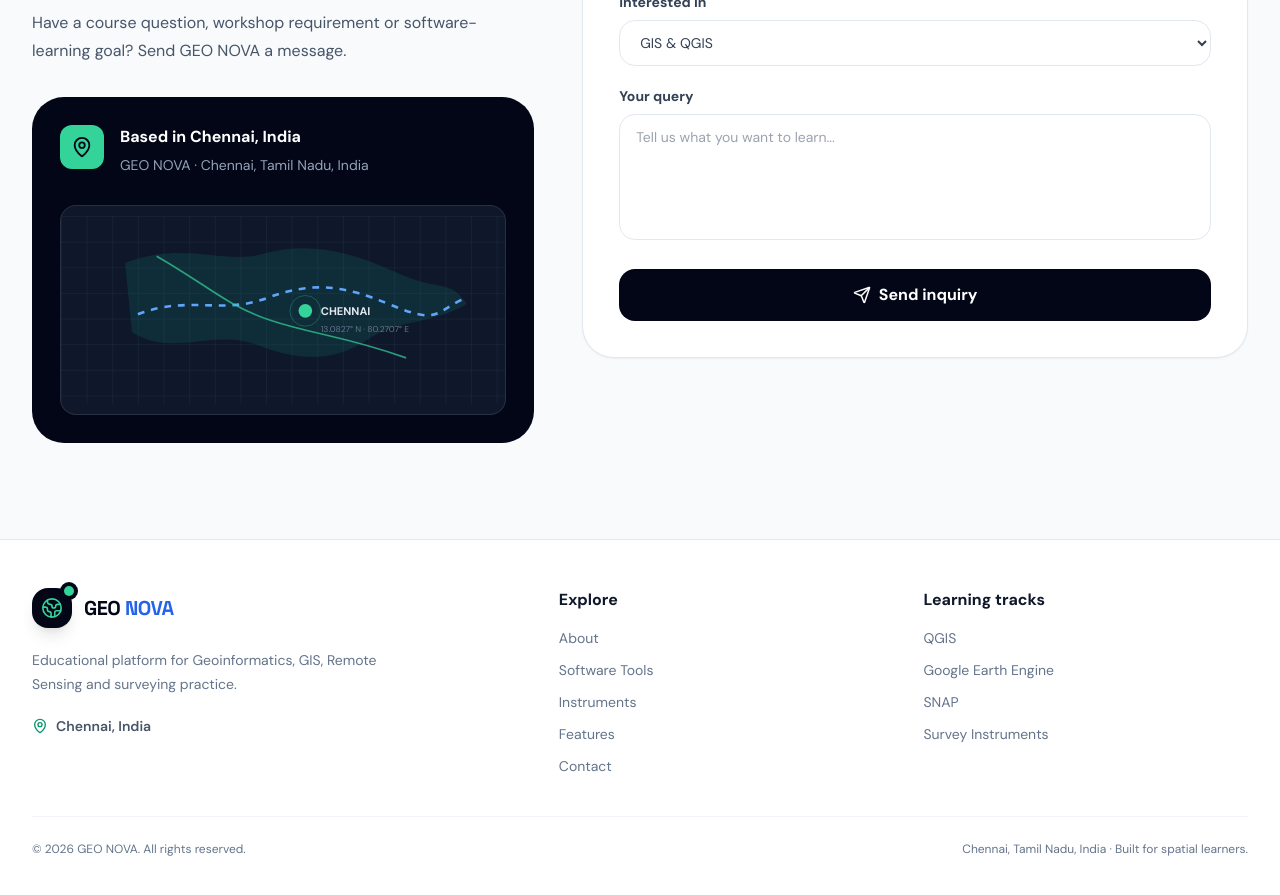
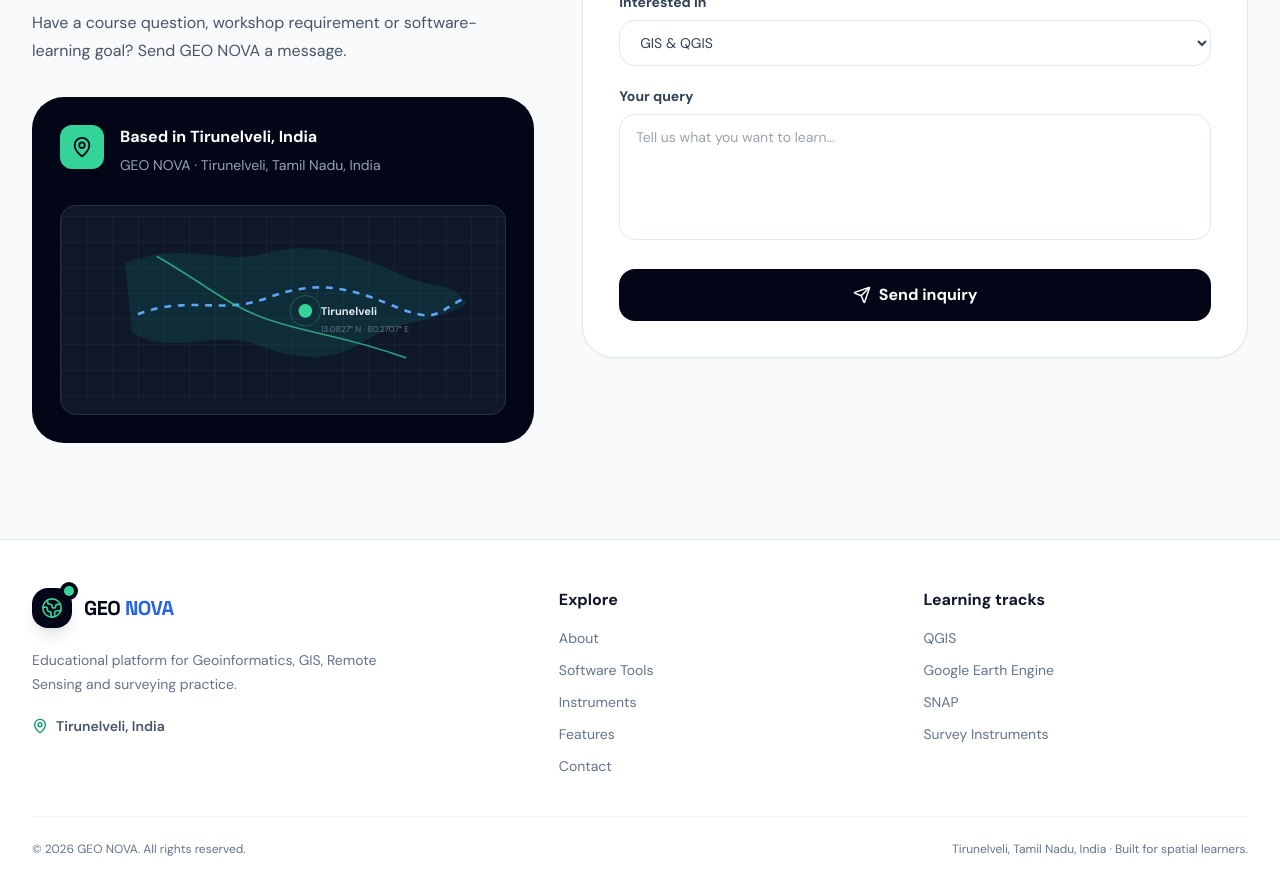
Before and after one commit to geonova50/geo-nova, a React (Vite) app: page / in a window 1280 px wide. Shown: the part 4780-5675 px from the top of the page. Built offline with nearby package versions, Linux system fonts and the light colour scheme.

Commit message:
Update App.jsx

```diff
--- a/src/App.jsx
+++ b/src/App.jsx
@@ -352,19 +352,19 @@
                   <div className="flex items-start gap-4">
                     <div className="grid h-11 w-11 shrink-0 place-items-center rounded-xl bg-emerald-400 text-slate-950"><MapPin size={22}/></div>
                     <div>
-                      <p className="font-bold">Based in Chennai, India</p>
-                      <p className="mt-1 text-sm leading-6 text-slate-400">GEO NOVA · Chennai, Tamil Nadu, India</p>
+                      <p className="font-bold">Based in Tirunelveli, India</p>
+                      <p className="mt-1 text-sm leading-6 text-slate-400">GEO NOVA · Tirunelveli, Tamil Nadu, India</p>
                     </div>
                   </div>
                   <div className="mt-7 overflow-hidden rounded-2xl border border-white/10 bg-slate-900">
-                    <svg viewBox="0 0 520 220" className="h-52 w-full" role="img" aria-label="Stylized map of Chennai">
+                    <svg viewBox="0 0 520 220" className="h-52 w-full" role="img" aria-label="Stylized map of Tirunelveli">
                       <defs><pattern id="mgrid" width="30" height="30" patternUnits="userSpaceOnUse"><path d="M 30 0 L 0 0 0 30" fill="none" stroke="#334155" strokeWidth="1"/></pattern></defs>
                       <rect width="520" height="220" fill="url(#mgrid)" opacity=".55"/>
                       <path d="M75 55 C145 28 190 58 238 44 S337 40 390 65 S454 72 475 103 C432 128 396 120 358 145 S281 171 230 151 S132 166 83 136 Z" fill="#0f766e" opacity=".22"/>
                       <path d="M90 115 C150 92 188 116 241 96 S331 81 386 104 S438 113 469 98" fill="none" stroke="#60a5fa" strokeWidth="3" strokeDasharray="8 8"/>
                       <path d="M112 47 C173 82 194 105 245 122 S331 140 404 166" fill="none" stroke="#34d399" strokeWidth="2" opacity=".7"/>
                       <circle cx="286" cy="111" r="8" fill="#34d399"/><circle cx="286" cy="111" r="18" fill="none" stroke="#34d399" opacity=".35"/>
-                      <text x="304" y="116" fill="#e2e8f0" fontSize="13" fontWeight="700">CHENNAI</text>
+                      <text x="304" y="116" fill="#e2e8f0" fontSize="13" fontWeight="700">Tirunelveli</text>
                       <text x="304" y="136" fill="#64748b" fontSize="10">13.0827° N · 80.2707° E</text>
                     </svg>
                   </div>
@@ -403,7 +403,7 @@
             <div>
               <Logo />
               <p className="mt-5 max-w-sm text-sm leading-6 text-slate-500">Educational platform for Geoinformatics, GIS, Remote Sensing and surveying practice.</p>
-              <div className="mt-5 flex items-center gap-2 text-sm font-semibold text-slate-600"><MapPin size={16} className="text-emerald-600"/> Chennai, India</div>
+              <div className="mt-5 flex items-center gap-2 text-sm font-semibold text-slate-600"><MapPin size={16} className="text-emerald-600"/> Tirunelveli, India</div>
             </div>
             <div>
               <p className="font-bold">Explore</p>
@@ -423,7 +423,7 @@
           </div>
           <div className="mt-10 flex flex-col justify-between gap-3 border-t border-slate-100 pt-6 text-xs text-slate-500 sm:flex-row">
             <p>© {new Date().getFullYear()} GEO NOVA. All rights reserved.</p>
-            <p>Chennai, Tamil Nadu, India · Built for spatial learners.</p>
+            <p>Tirunelveli, Tamil Nadu, India · Built for spatial learners.</p>
           </div>
         </div>
       </footer>
```
